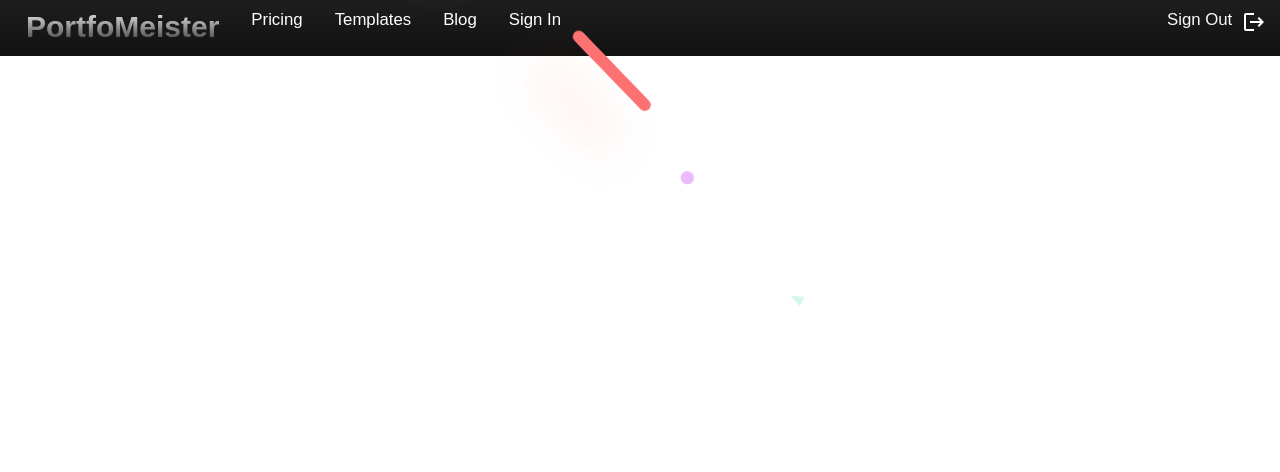
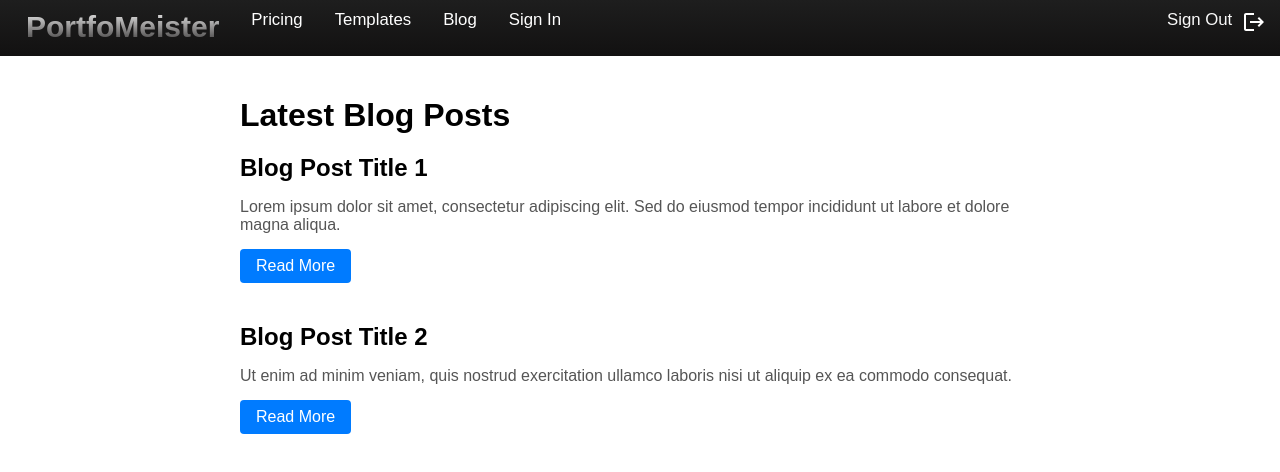
Before and after one commit to sreyas-sc/PortfoMeister, a React (Create React App) app: page /blog in a window 1280 px wide. Shown: the top 472 px of the page. Built offline with nearby package versions, Linux system fonts and the light colour scheme.

Commit message:
Blog and razorpay

```diff
--- a/src/Blog/blog.jsx
+++ b/src/Blog/blog.jsx
@@ -2,34 +2,31 @@ import React from 'react';
 import './blog.scss'
 import Header from '../Header/Header';
 import {Link} from 'react-router-dom';
+const Blog = () => {
+  return (
+    <div>
+    <Header />
+    <div className="blog-container">
 
-function Blog() {
-    return (
-        <div className='blog'>
-        <Header/>
- {/*  */}
+      <h1>Latest Blog Posts</h1>
+      <div className="blog-post">
+        <h2>Blog Post Title 1</h2>
+        <p>
+          Lorem ipsum dolor sit amet, consectetur adipiscing elit. Sed do eiusmod tempor incididunt ut labore et dolore magna aliqua.
+        </p>
+        <a href="#">Read More</a>
+      </div>
+      <div className="blog-post">
+        <h2>Blog Post Title 2</h2>
+        <p>
+          Ut enim ad minim veniam, quis nostrud exercitation ullamco laboris nisi ut aliquip ex ea commodo consequat.
+        </p>
+        <a href="#">Read More</a>
+      </div>
+      {/* Add more blog posts as needed */}
+    </div>
+    </div>
+  );
+};
 
-        <div class="animation-container">
-  <div class="lightning-container">
-    <div class="lightning white"></div>
-    <div class="lightning red"></div>
-  </div>
-  <div class="boom-container">
-    <div class="shape circle big white"></div>
-    <div class="shape circle white"></div>
-    <div class="shape triangle big yellow"></div>
-    <div class="shape disc white"></div>
-    <div class="shape triangle blue"></div>
-  </div>
-  <div class="boom-container second">
-    <div class="shape circle big white"></div>
-    <div class="shape circle white"></div>
-    <div class="shape disc white"></div>
-    <div class="shape triangle blue"></div>
-  </div>
-</div>
-
-        </div>
-    );
-}
 export default Blog;
--- a/src/Blog/blog.scss
+++ b/src/Blog/blog.scss
@@ -1,272 +1,41 @@
-body {
-    // display: flex;
-    // align-items: center;
-    // position: relative;
-    //background: linear-gradient(to bottom right, #070630 0%,#060454 100%);
-    min-height: 100vh;
+// Blog.scss
+
+.blog-container {
+  max-width: 800px;
+  margin: 0 auto;
+  padding: 20px;
+
+  h1 {
+    font-size: 2em;
+    margin-bottom: 20px;
   }
 
-  .animation-container {
-    display: block;
-    position: relative;
-    width: 800px;
-    max-width: 100%;
-    margin: 0 auto;
+  .blog-post {
+    margin-bottom: 40px;
 
-    .lightning-container {
-      position: absolute;
-      top: 50%;
-      left: 0;
-      display: flex;
-      transform: translateY(-50%);
-
-      .lightning {
-        position: absolute;
-        display: block;
-        height: 12px;
-        width: 12px;
-        border-radius: 12px;
-        transform-origin: 6px 6px;
-
-        animation-name: woosh;
-        animation-duration: 1.5s;
-        animation-iteration-count: infinite;
-        animation-timing-function: cubic-bezier(0.445, 0.050, 0.550, 0.950);
-        animation-direction: alternate;
-
-        &.white {
-          background-color: white;
-          box-shadow: 0px 50px 50px 0px transparentize(white, 0.7);
-        }
-
-        &.red {
-          background-color: #fc7171;
-          box-shadow: 0px 50px 50px 0px transparentize(#fc7171, 0.7);
-          animation-delay: 0.2s;
-        }
-      }
+    h2 {
+      font-size: 1.5em;
+      margin-bottom: 10px;
     }
 
+    p {
+      font-size: 1em;
+      color: #555;
+      margin-bottom: 15px;
+    }
 
-    .boom-container {
-      position: absolute;
-      display: flex;
-      width: 80px;
-      height: 80px;
-      text-align: center;
-      align-items: center;
-      transform: translateY(-50%);
-      left: 200px;
-      top: -145px;
+    a {
+      display: inline-block;
+      background-color: #007bff;
+      color: #fff;
+      padding: 8px 16px;
+      text-decoration: none;
+      border-radius: 4px;
+      transition: background-color 0.3s;
 
-      .shape {
-        display: inline-block;
-        position: relative;
-        opacity: 0;
-        transform-origin: center center;
-
-        &.triangle {
-          width: 0;
-          height: 0;
-          border-style: solid;
-          transform-origin: 50% 80%;
-          animation-duration: 1s;
-          animation-timing-function: ease-out;
-          animation-iteration-count: infinite;
-          margin-left: -15px;
-          border-width: 0 2.5px 5px 2.5px;
-          border-color: transparent transparent #42e599 transparent;
-          animation-name: boom-triangle;
-
-          &.big {
-            margin-left: -25px;
-            border-width: 0 5px 10px 5px;
-            border-color: transparent transparent #fade28 transparent;
-            animation-name: boom-triangle-big;
-          }
-        }
-
-        &.disc {
-          width: 8px;
-          height: 8px;
-          border-radius: 100%;
-          background-color: #d15ff4;
-          animation-name: boom-disc;
-          animation-duration: 1s;
-          animation-timing-function: ease-out;
-          animation-iteration-count: infinite;
-        }
-
-        &.circle {
-          width: 20px;
-          height: 20px;
-          animation-name: boom-circle;
-          animation-duration: 1s;
-          animation-timing-function: ease-out;
-          animation-iteration-count: infinite;
-          border-radius: 100%;
-          margin-left: -30px;
-
-          &.white {
-            border: 1px solid white;
-          }
-
-          &.big {
-            width: 40px;
-            height: 40px;
-            margin-left: 0px;
-
-            &.white {
-              border: 2px solid white;
-            }
-          }
-        }
-
-        &:after {
-          background-color: rgba(178, 215, 232, 0.2);
-        }
-      }
-
-      .shape {
-        &.triangle, &.circle, &.circle.big, &.disc {
-          animation-delay: .38s;
-          animation-duration: 3s;
-        }
-
-        &.circle {
-          animation-delay: 0.6s;
-        }
-      }
-
-      &.second {
-        left: 485px;
-        top: 155px;
-        .shape {
-          &.triangle, &.circle, &.circle.big, &.disc {
-            animation-delay: 1.9s;
-          }
-          &.circle {
-            animation-delay: 2.15s;
-          }
-        }
+      &:hover {
+        background-color: #0056b3;
       }
     }
   }
-
-  @keyframes woosh {
-    0% {
-      width: 12px;
-      transform: translate(0px, 0px) rotate(-35deg);
-    }
-    15% {
-      width: 50px;
-    }
-    30% {
-      width: 12px;
-      transform: translate(214px, -150px) rotate(-35deg);
-    }
-    30.1% {
-      transform: translate(214px, -150px) rotate(46deg);
-    }
-    50% {
-      width: 110px;
-    }
-    70% {
-      width: 12px;
-      transform: translate(500px, 150px) rotate(46deg);
-    }
-    70.1% {
-      transform: translate(500px, 150px) rotate(-37deg);
-    }
-
-    85% {
-      width: 50px;
-    }
-    100% {
-      width: 12px;
-      transform: translate(700px, 0) rotate(-37deg);
-    }
-  }
-
-  @keyframes boom-circle {
-    0% {
-      opacity: 0;
-    }
-    5% {
-      opacity: 1;
-    }
-    30% {
-      opacity: 0;
-      transform: scale(3);
-    }
-    100% {
-    }
-  }
-
-  @keyframes boom-triangle-big {
-    0% {
-      opacity: 0;
-    }
-    5% {
-      opacity: 1;
-    }
-
-    40% {
-      opacity: 0;
-      transform: scale(2.5) translate(50px, -50px) rotate(360deg);
-    }
-    100% {
-    }
-  }
-
-  @keyframes boom-triangle {
-    0% {
-      opacity: 0;
-    }
-    5% {
-      opacity: 1;
-    }
-
-    30% {
-      opacity: 0;
-      transform: scale(3) translate(20px, 40px) rotate(360deg);
-    }
-
-    100% {
-    }
-  }
-
-  @keyframes boom-disc {
-    0% {
-      opacity: 0;
-    }
-    5% {
-      opacity: 1;
-    }
-    40% {
-      opacity: 0;
-      transform: scale(2) translate(-70px, -30px);
-    }
-    100% {
-
-    }
-  }
-
-  // FOOTER
-//   .footer {
-//     color: white;
-//     font-size: 10px;
-//     position: fixed;
-//     bottom: 0;
-//     font-weight: 200;
-//     padding: 10px 20px;
-
-//     a {
-//       &,
-//       &:hover,
-//       &:focus,
-//       &:visited {
-//         color: #c6c6c6;
-//       }
-//     }
-//   }
+}
--- a/src/Portfolio/PortFolioDesign.jsx
+++ b/src/Portfolio/PortFolioDesign.jsx
@@ -61,6 +61,7 @@
 // Page.jsx
 import React, { useState } from 'react';
 import Template1 from '../template/Template1';
+import Template2 from '../template/Template2';
 import './PortFolioDesign.scss';
 import Header from '../Header/Header';
 import { FontAwesomeIcon } from '@fortawesome/react-fontawesome';
@@ -93,6 +94,9 @@ const PortFolioDesign = () => {
   });
 
   const handleAddToSite = () => {
+    <Template2 name={name} description={description} project={project} about={about} image={image} address={address} />
+    // For now, let's pass only 'name'
+    // <2 name={name} image={image} resume={resume} />;
     // Call a function or update state as needed
   };
 
@@ -145,7 +149,7 @@ const PortFolioDesign = () => {
         {/* Right Section displaying Template1 */}
         <div className="right-section">
           <h2>Template Preview</h2>
-          <Template1 name={name} description={description} project={project} about={about} image={image} address={address} phone={phone} email={email} facebooklink={facebooklink} instagramlink={instagramlink} twitterlink={twitterlink} githublink={githublink} linkedinlink={linkedinlink}/>
+          <Template2 name={name} description={description} project={project} about={about} image={image} address={address} phone={phone} email={email} facebooklink={facebooklink} instagramlink={instagramlink} twitterlink={twitterlink} githublink={githublink} linkedinlink={linkedinlink}/>
         </div>
       </div>
     </div>
--- a/src/template/Template2.jsx
+++ b/src/template/Template2.jsx
@@ -42,7 +42,7 @@ const Template2 = ({ name, description, project, about, image }) => {
       </header>
       <section id="home" className="home-section">
         <div className="column left">
-          <h2>Home</h2>
+          <h2>{name}</h2>
           <p>{description}</p>
         </div>
         <div className="column right">
```
Also changed, not shown: src/Pricing/pricing.jsx (+62 -12 lines), src/server.js (added, +41 -0 lines).
